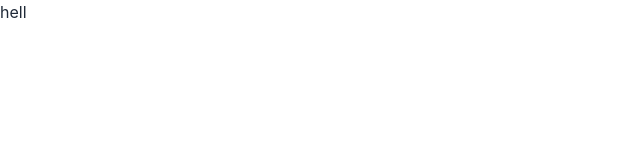
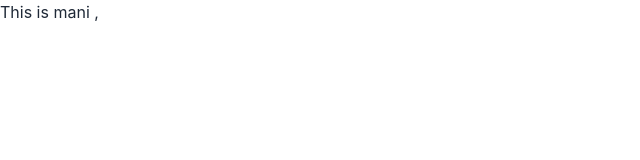
Before and after one commit to SofiuzzamanSofi/programmers-home, a React (Create React App) app: page / in a window 1280 px wide. Shown: the top 160 px of the page, without its empty margins (0-640 px from the left). Built offline with nearby package versions, Linux system fonts and the light colour scheme.

Commit message:
auth and route provider completed , sokal 25.10.22 06:48AM

```diff
--- a/src/App.js
+++ b/src/App.js
@@ -1,10 +1,15 @@
 import { BeakerIcon } from '@heroicons/react/24/solid'
+import { RouterProvider } from 'react-router-dom';
 import './App.css';
+import router from './Route/router';
+
+
 
 function App() {
   return (
     <div>
-      hell
+      <RouterProvider router={router}>
+      </RouterProvider>
     </div>
   );
 }
--- /dev/null
+++ b/src/Route/AuthState.js
@@ -0,0 +1,28 @@
+import React, { createContext, useState } from 'react';
+
+
+export const AuthContext = createContext("");
+
+
+
+
+const AuthState = ({ children }) => {
+
+    const [user, setUser] = useState(null);
+    const [loader, setLoader] = useState(false);
+
+
+
+
+
+
+    const authInfo = { user, setUser, loader, setLoader }
+
+    return (
+        <AuthContext.Provider value={authInfo}>
+            {children}
+        </AuthContext.Provider>
+    );
+};
+
+export default AuthState;
--- /dev/null
+++ b/src/Route/PrivetRoute.js
@@ -0,0 +1,15 @@
+import React from 'react';
+
+const PrivetRoute = ({ children }) => {
+
+
+
+
+    return (
+        <div>
+            <h1>This is privet route</h1>
+        </div>
+    );
+};
+
+export default PrivetRoute;
--- /dev/null
+++ b/src/Route/router.js
@@ -0,0 +1,9 @@
+import { createBrowserRouter } from "react-router-dom";
+import Main from "../component/Main/Main";
+
+const router = createBrowserRouter([
+    { path: '/', element: <Main /> }
+]);
+
+
+export default router;
--- /dev/null
+++ b/src/component/Main/Main.jsx
@@ -0,0 +1,11 @@
+import React from 'react';
+
+const Main = () => {
+    return (
+        <div>
+            <h1>This is mani ,</h1>
+        </div>
+    );
+};
+
+export default Main;
--- a/src/index.js
+++ b/src/index.js
@@ -3,11 +3,14 @@ import ReactDOM from 'react-dom/client';
 import './index.css';
 import App from './App';
 import reportWebVitals from './reportWebVitals';
+import AuthState from './Route/AuthState';
 
 const root = ReactDOM.createRoot(document.getElementById('root'));
 root.render(
   <React.StrictMode>
-    <App />
+    <AuthState>
+      <App />
+    </AuthState>
   </React.StrictMode>
 );
 
```
Also changed, not shown: 1 other file (tests, documents, lock files or other folders).
